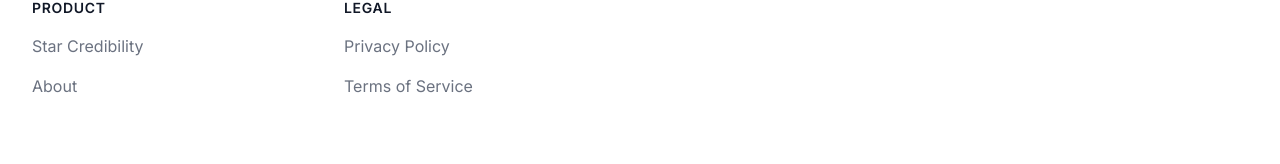
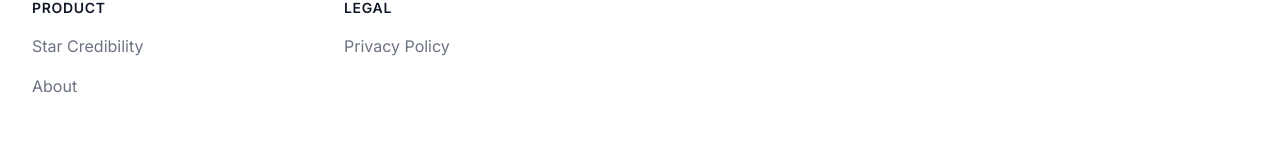
Before and after one commit to jeet-dekivadia/watchdog-aiatl, a Next.js app: page / in a window 1280 px wide. Shown: the part 1866-2030 px from the top of the page. Built offline with nearby package versions, Linux system fonts and the light colour scheme.

Commit message:
Update Footer.tsx

```diff
--- a/src/components/Footer.tsx
+++ b/src/components/Footer.tsx
@@ -33,11 +33,6 @@ export default function Footer() {
                   Privacy Policy
                 </Link>
               </li>
-              <li>
-                <Link href="/terms" className="text-base text-gray-500 hover:text-gray-900">
-                  Terms of Service
-                </Link>
-              </li>
             </ul>
           </div>
         </div>
```
